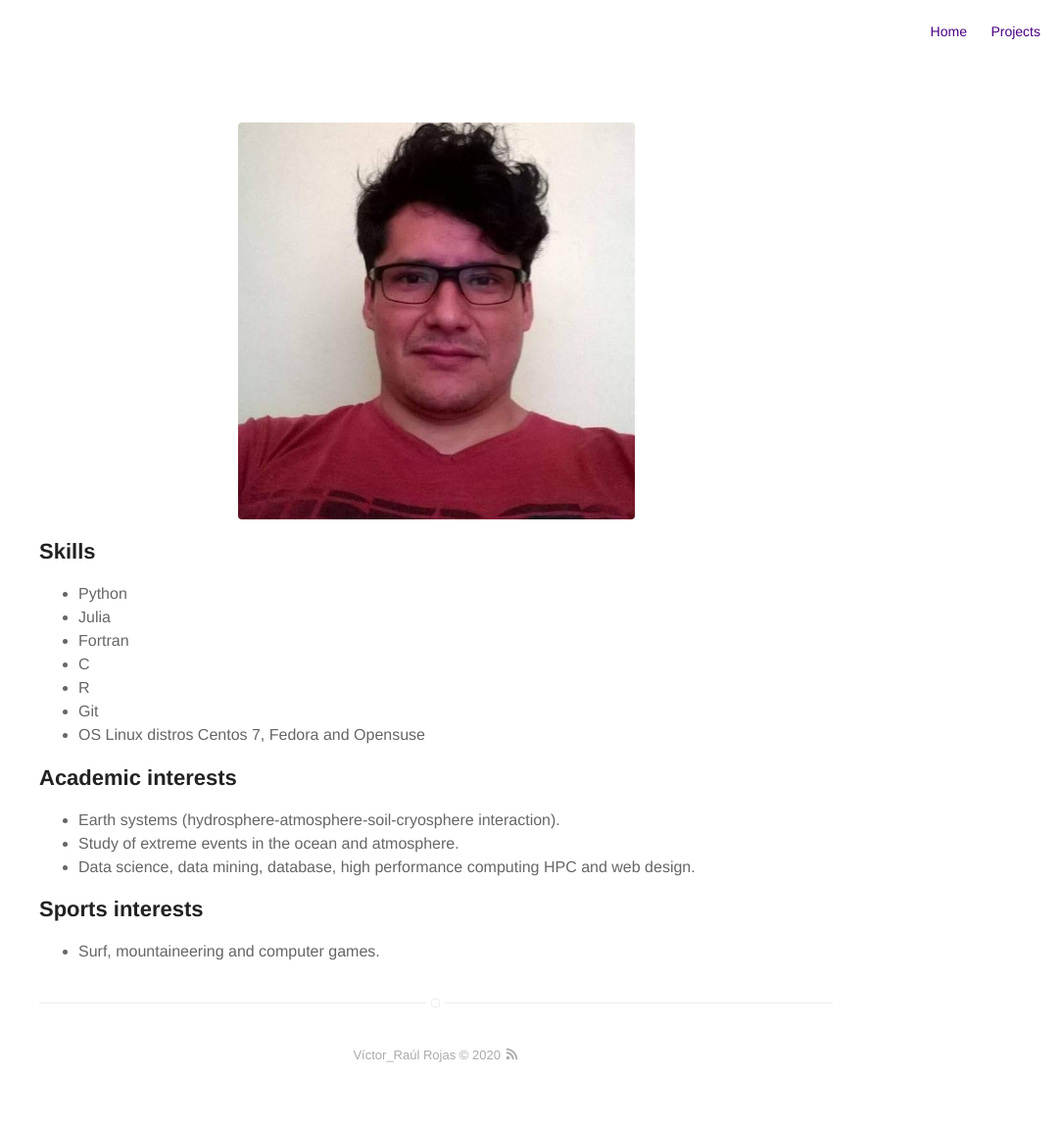
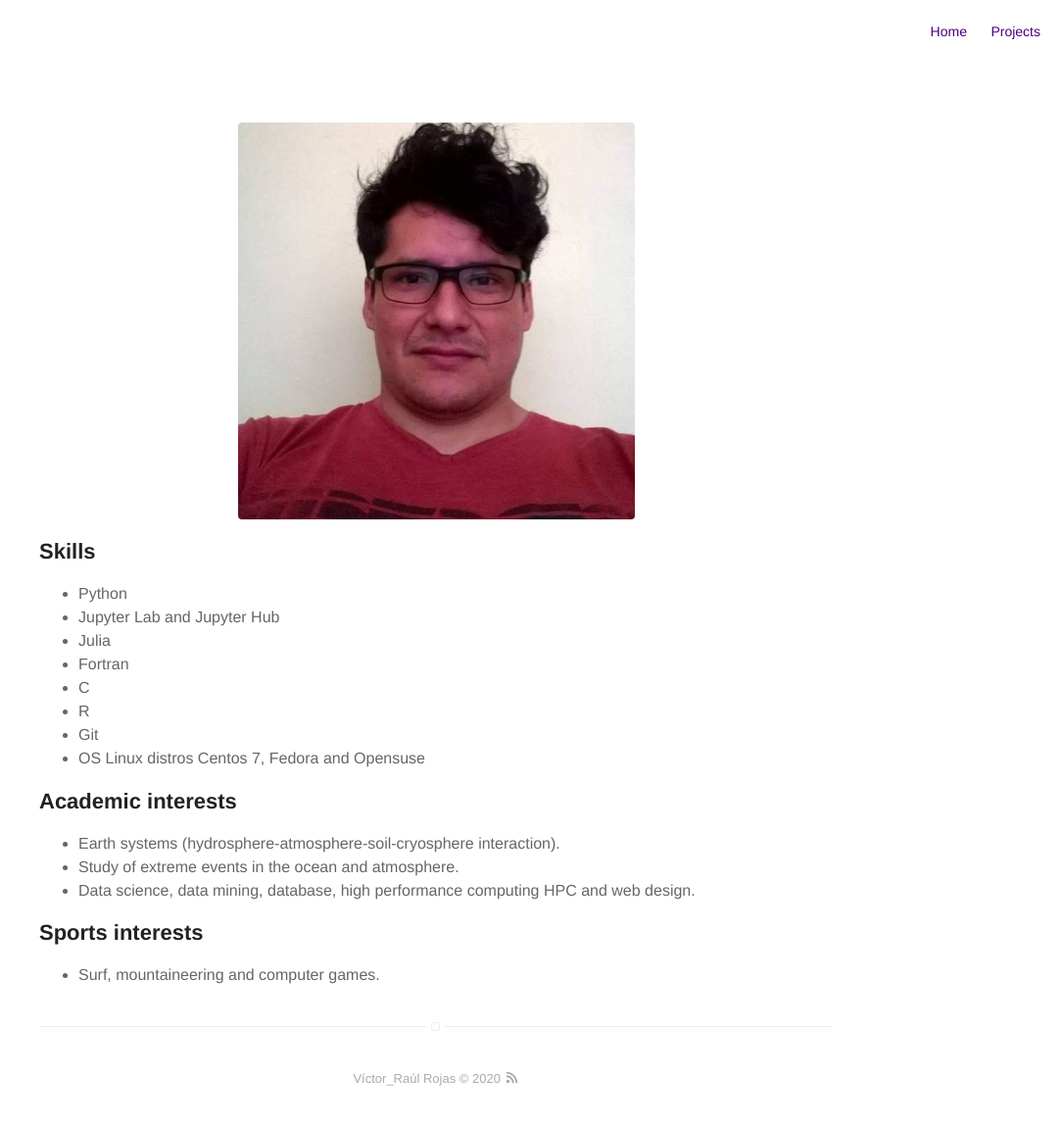
Before and after one commit to vrrp/vrojas.github.io, a Jekyll site: the page built from about.md, in a window 1280 px wide. Shown: the whole page at 98% size, without its empty margins (195-1280 px from the left). Built offline with Jekyll 4.4.1, drawn with Linux system fonts in a browser that asks for light colours; before the commit the page ends 1124 px from its top, so only the background shows below that.

Commit message:
Update about.md

```diff
--- a/about.md
+++ b/about.md
@@ -8,6 +8,7 @@ layout: page
 
 <ul class="skills">
 	<li>Python</li>
+	<li>Jupyter Lab and Jupyter Hub</li>
 	<li>Julia</li>
 	<li>Fortran</li>
 	<li>C</li>
```
